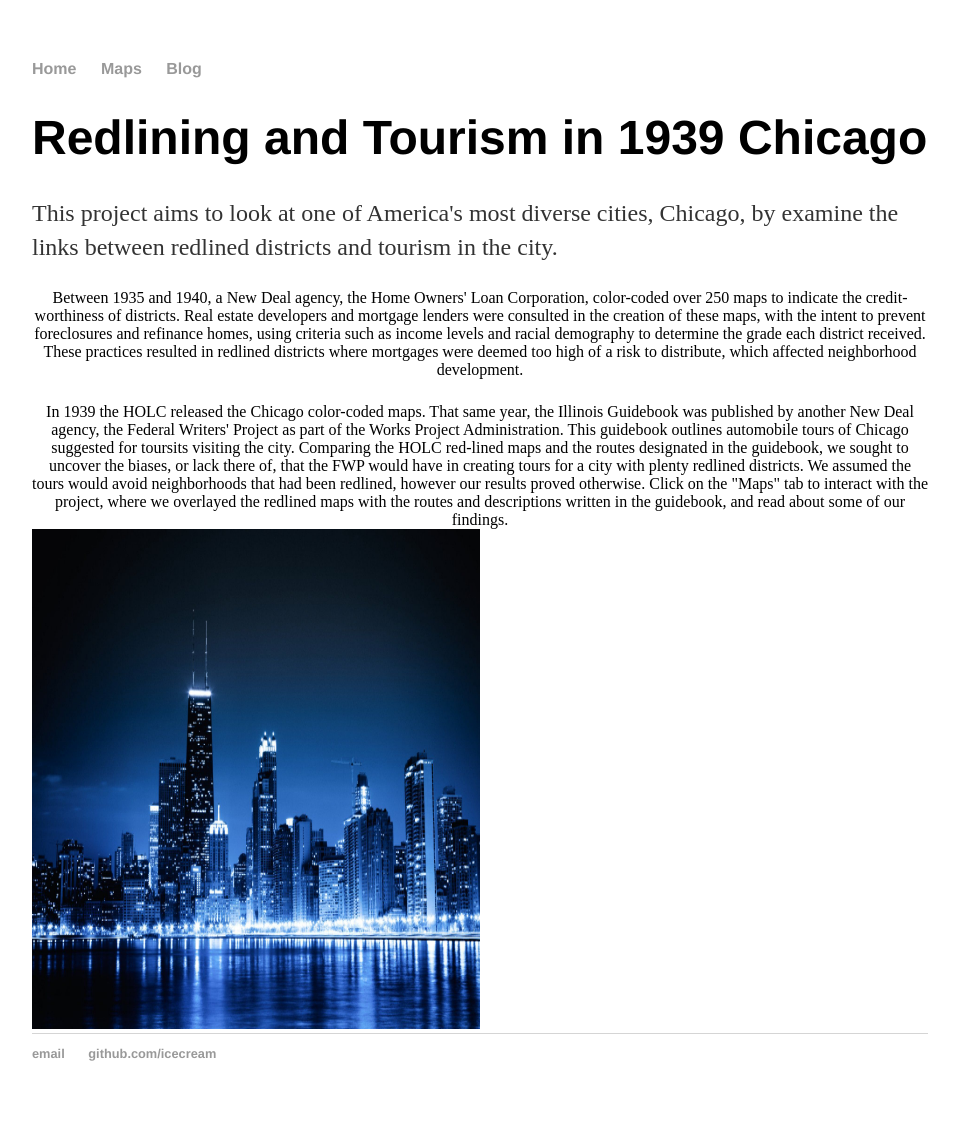
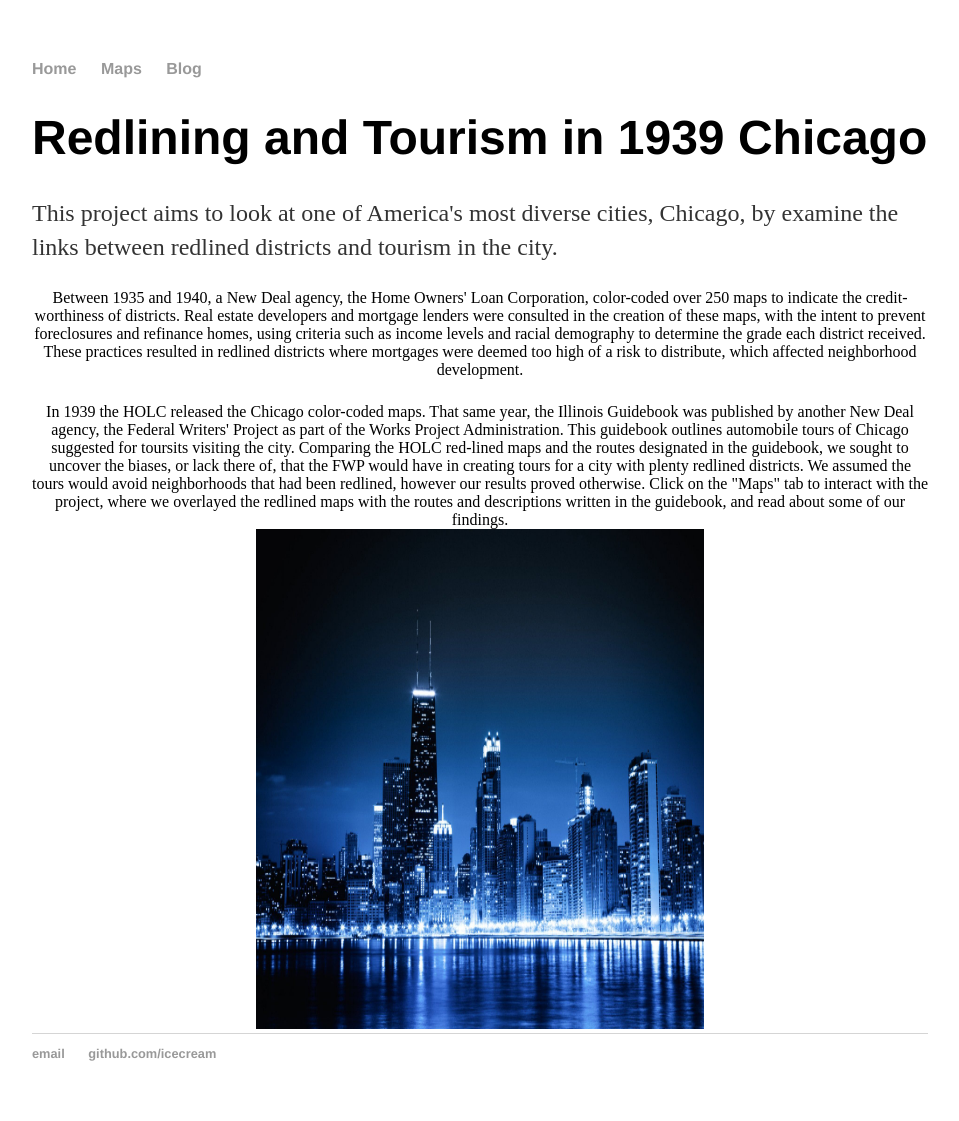
Before and after one commit to WillKaraChicago/WillKaraChicago.github.io, a Jekyll site: the page built from index.html, in a window 1280 px wide. Shown: the whole page, without its empty margins (160-1119 px from the left). Built offline with Jekyll 4.4.1, drawn with Linux system fonts in a browser that asks for light colours.

Commit message:
Update index.html

```diff
--- a/index.html
+++ b/index.html
@@ -7,5 +7,5 @@ title: Project
 	<p>This project aims to look at one of America's most diverse cities, Chicago, by examine the links between redlined districts and tourism in the city. <br>
 		<center> Between 1935 and 1940, a New Deal agency, the Home Owners' Loan Corporation, color-coded over 250 maps to indicate the credit-worthiness of districts. Real estate developers and mortgage lenders were consulted in the creation of these maps, with the intent to prevent foreclosures and refinance homes, using criteria such as income levels and racial demography to determine the grade each district received. These practices resulted in redlined districts where mortgages were deemed too high of a risk to distribute, which affected neighborhood development.</center></p>
 	<div><p><center>In 1939 the HOLC released the Chicago color-coded maps. That same year, the Illinois Guidebook was published by another New Deal agency, the Federal Writers' Project as part of the Works Project Administration. This guidebook outlines automobile tours of Chicago suggested for toursits visiting the city. Comparing the HOLC red-lined maps and the routes designated in the guidebook, we sought to uncover the biases, or lack there of, that the FWP would have in creating tours for a city with plenty redlined districts. We assumed the tours would avoid neighborhoods that had been redlined, however our results proved otherwise. Click on the "Maps" tab to interact with the project, where we overlayed the redlined maps with the routes and descriptions written in the guidebook, and read about some of our findings.</center>
-		<img src="https://github.com/WillKaraChicago/WillKaraChicago.github.io/blob/master/cha.jpg?raw=true"style="width: 50%"height="500"></img> </div>
+		<center><img src="https://github.com/WillKaraChicago/WillKaraChicago.github.io/blob/master/cha.jpg?raw=true"style="width: 50%"height="500"></center></img> </div>
 </div><!-- /.blurb -->
```
